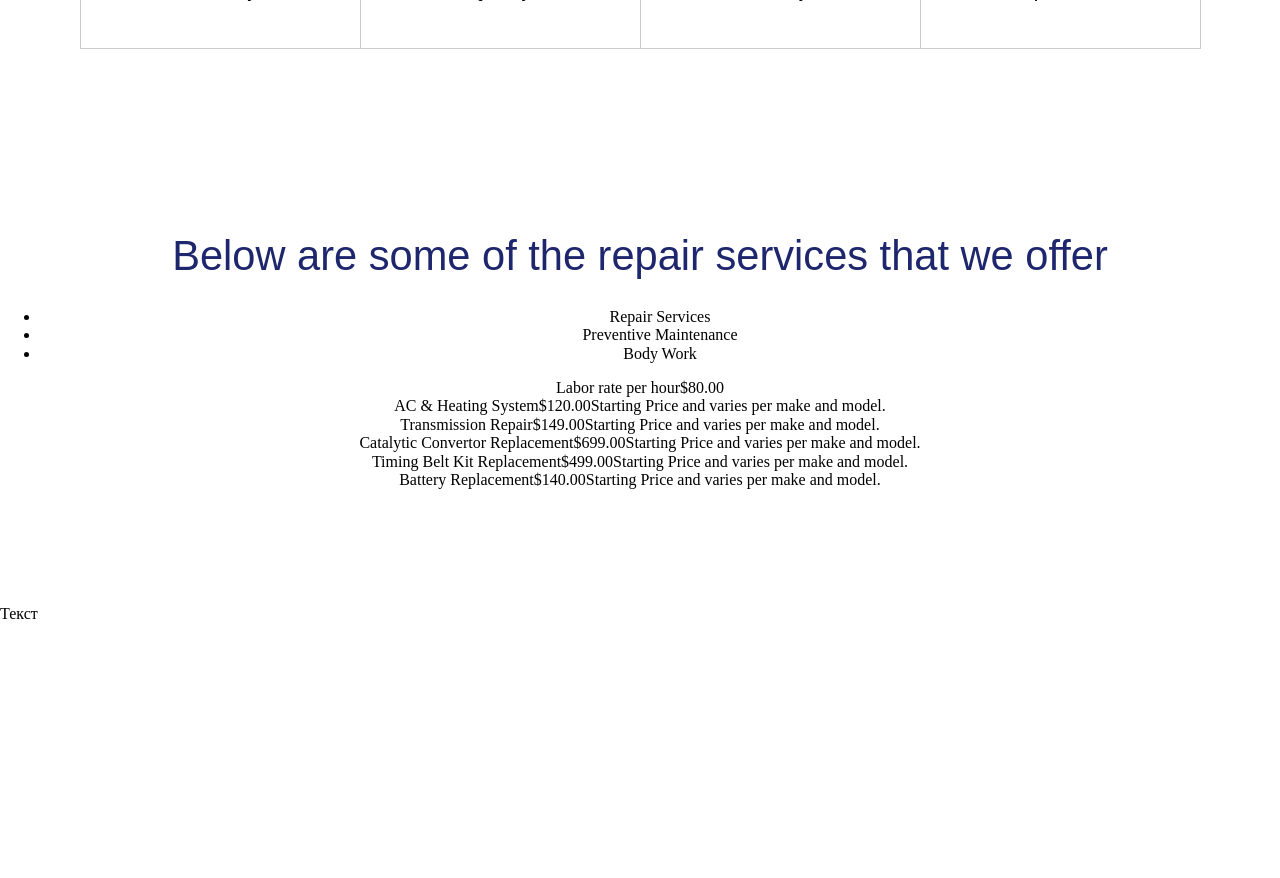
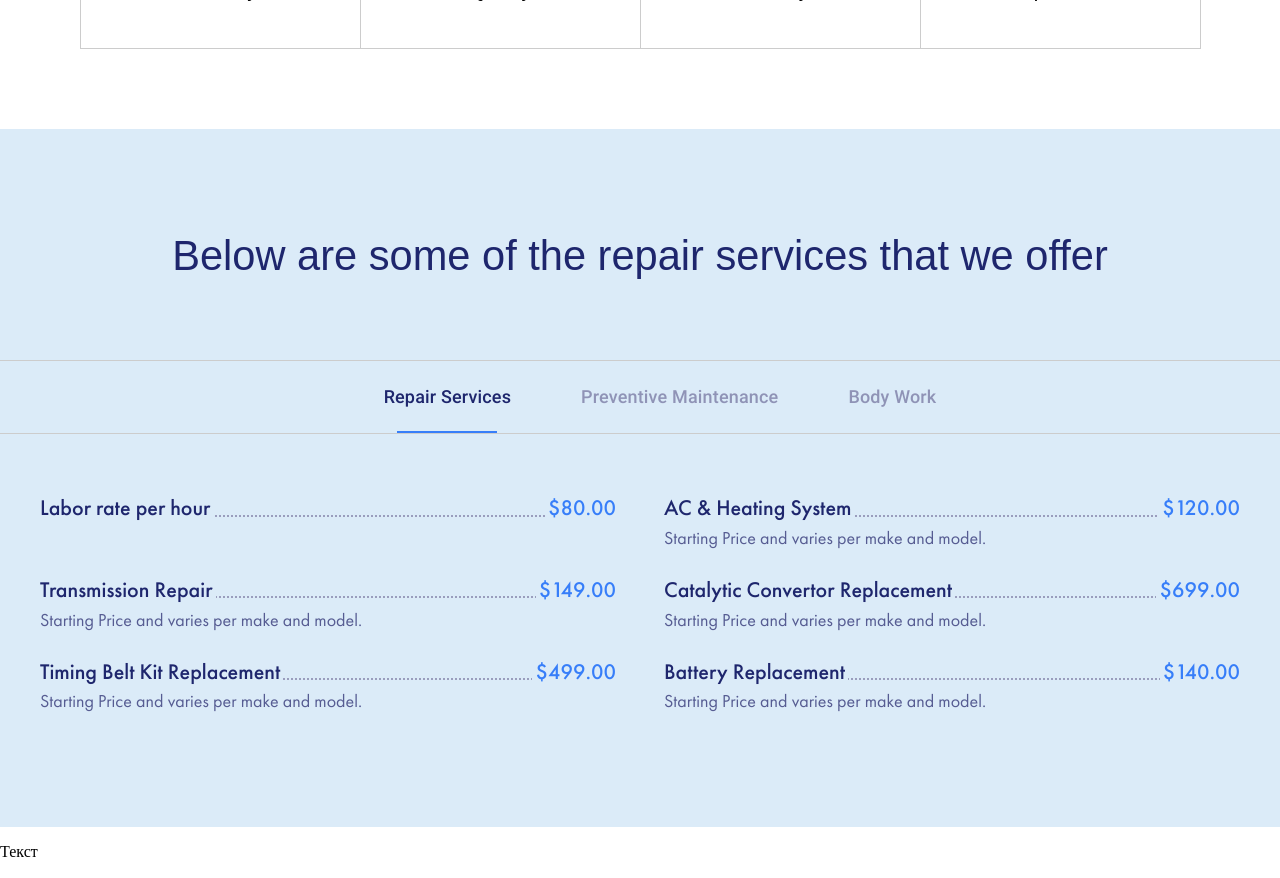
Before and after one commit to xKairus/mFastAuto, a React (Vite) app: page / in a window 1280 px wide. Shown: the part 4040-4918 px from the top of the page. Before the commit the page ends 4680 px from the top, so only its background shows below. Built offline with nearby package versions, Linux system fonts and the light colour scheme.

Commit message:
dev: add styles for Offer component

```diff
--- a/src/components/KnownFor/KnownFor.module.css
+++ b/src/components/KnownFor/KnownFor.module.css
@@ -22,7 +22,7 @@
   width: 18.75rem;
   height: 13.5rem;
   padding: 2.5rem;
-  border: 1px solid #ccc;
+  border: 1px solid var(--clr-brd-base);
   margin: -1px -1px 0 0;
   gap: 2.5rem;
   position: relative;
--- a/src/components/Lead/Lead.module.css
+++ b/src/components/Lead/Lead.module.css
@@ -4,7 +4,6 @@
   background-repeat: no-repeat;
   background-position: center top;
   background-size: 100%;
-  /* padding: 15.5rem 0; */
 }
 
 .container {
--- a/src/components/Offer/Offer.module.css
+++ b/src/components/Offer/Offer.module.css
@@ -1,4 +1,53 @@
 .offer {
-    padding: 6.25rem 0;
-    text-align: center;
+  padding: 6.25rem 0;
+  text-align: center;
+  background-color: var(--clr-bg-second);
 }
+
+.services {
+  display: flex;
+  justify-content: center;
+  list-style: none;
+  border-top: solid 1px var(--clr-brd-base);
+  border-bottom: solid 1px var(--clr-brd-base);
+  margin: 4.75rem 0 3rem;
+}
+
+.service {
+  color: color-mix(in srgb, var(--clr-tp-base) 50%, white);
+  font-family: var(--ff-forth);
+  font-size: var(--fs-base);
+  letter-spacing: 0.16px;
+  font-weight: 500;
+  padding: 1.625rem 2.1875rem;
+}
+
+.active {
+  color: var(--clr-tp-base);
+  position: relative;
+  isolation: isolate;
+}
+
+.active::after {
+    content: "";
+    position: absolute;
+    z-index: -1;
+    inset: 0;
+    border-bottom: 2px solid var(--clr-acc-base);
+    scale: 1 1;
+    transition: scale 450ms;
+    width: 100px;
+    left: 50%;
+    transform: translate(-50%);
+}
+
+.list {
+  display: flex;
+  justify-content: center;
+}
+
+.item {
+  display: grid;
+  column-gap: 3rem;
+  grid-template-columns: repeat(2, 36rem);
+}
--- a/src/components/Offer/Offer.tsx
+++ b/src/components/Offer/Offer.tsx
@@ -1,37 +1,69 @@
-import styles from "./Offer.module.css";
+import styles from "./Offer.module.css"
 import {
   sectionHeaders,
   repairServices,
   preventiveMaintenance,
   bodyWork,
-} from "./../../data/typography.tsx";
-import { SectionHeader } from "../SectionHeader/SectionHeader";
-import PriceList from "../PriceList/PriceList.tsx";
-import { useState } from "react";
+} from "./../../data/typography.tsx"
+import { SectionHeader } from "../SectionHeader/SectionHeader"
+import PriceList from "../PriceList/PriceList.tsx"
+import { useState } from "react"
 
 interface Service {
-  title: string;
-  price: string;
-  desc?: string;
+  title: string
+  price: string
+  desc?: string
 }
 
 export default function Offer() {
-  const [selectedOffer, setSelectedOffer] = useState<Service[]>(repairServices);
+  const [selectedOffer, setSelectedOffer] = useState<Service[]>(repairServices)
+  const [activeList, setActiveList] = useState<string>("Repair Services")
+
+  const handleServiceClick = (services: Service[], listName: string) => {
+    setSelectedOffer(services)
+    setActiveList(listName)
+  }
 
   return (
     <section className={styles.offer}>
       <SectionHeader {...sectionHeaders.offer} />
       <div>
-        <ul>
-          <li onClick={() => setSelectedOffer(repairServices)}>
+        <ul className={styles.services}>
+          <li
+            className={`${styles.service} ${
+              activeList === "Repair Services" && styles.active
+            }`}
+            onClick={() =>
+              handleServiceClick(repairServices, "Repair Services")
+            }
+          >
             Repair Services
           </li>
-          <li onClick={() => setSelectedOffer(preventiveMaintenance)}>
+          <li
+            className={`${styles.service} ${
+              activeList === "Preventive Maintenance" && styles.active
+            }`}
+            onClick={() =>
+              handleServiceClick(
+                preventiveMaintenance,
+                "Preventive Maintenance"
+              )
+            }
+          >
             Preventive Maintenance
           </li>
-          <li onClick={() => setSelectedOffer(bodyWork)}>Body Work</li>
+          <li
+            className={`${styles.service} ${
+              activeList === "Body Work" && styles.active
+            }`}
+            onClick={() => handleServiceClick(bodyWork, "Body Work")}
+          >
+            Body Work
+          </li>
         </ul>
       </div>
+      <div className={styles.list}>
+        <div className={styles.item}>
           {selectedOffer.map((service, index) => (
             <PriceList
               key={index}
@@ -40,6 +72,8 @@ export default function Offer() {
               desc={service.desc}
             />
           ))}
+        </div>
+      </div>
     </section>
-  );
+  )
 }
--- a/src/components/PriceList/PriceList.module.css
+++ b/src/components/PriceList/PriceList.module.css
@@ -0,0 +1,53 @@
+.item {
+  margin: 0.75rem 0 0.75rem;
+  font-family: var(--ff-third);
+  font-size: var(--fs-big);
+  line-height: 1.8rem;
+  font-weight: 500;
+  text-align: left;
+}
+
+.job {
+  color: var(--clr-tp-base);
+}
+
+.line {
+  position: relative;
+}
+
+.line:before {
+  --color: color-mix(in srgb, var(--clr-tp-base) 45%, white);
+  content: "";
+  position: absolute;
+  bottom: 0.4rem;
+  width: 100%;
+  border-bottom: 2px dotted var(--color);
+}
+
+.job {
+  position: relative;
+  color: var(--clr-tp-base);
+  background-color: var(--clr-bg-second);
+  display: inline;
+  z-index: 1;
+  padding-right: 0.2rem;
+}
+
+.price {
+  color: var(--clr-acc-base);
+  background-color: var(--clr-bg-second);
+  position: absolute;
+  bottom: 0;
+  right: 0;
+  text-align: right;
+  z-index: 2;
+  padding-left: 0.2rem;
+}
+
+.info {
+  margin-top: 0.5rem;
+  font-weight: 400;
+  font-size: var(--fs-base);
+  line-height: 1.5rem;
+  color: color-mix(in srgb, var(--clr-tp-base) 75%, white);
+}
--- a/src/components/PriceList/PriceList.tsx
+++ b/src/components/PriceList/PriceList.tsx
@@ -1,22 +1,21 @@
-import styles from "./PriceList.module.css";
+import styles from "./PriceList.module.css"
 
 interface PLProps {
-  title: string;
-  price: string;
-  desc?: string;
+  title: string
+  price: string
+  desc?: string
 }
 
 const PriceList: React.FC<PLProps> = ({ title, price, desc }) => {
   return (
-    <div>
-      <div>
-        <span>{title}</span>
-        <span></span>
-        <span>{price}</span>
-        <span>{desc}</span>
+    <div className={styles.item}>
+      <div className={styles.line}>
+        <span className={styles.job}>{title}</span>
+        <span className={styles.price}>{price}</span>
       </div>
+      <span className={styles.info}>{desc}</span>
     </div>
-  );
-};
+  )
+}
 
-export default PriceList;
+export default PriceList
--- a/src/styles/variables.css
+++ b/src/styles/variables.css
@@ -20,6 +20,8 @@
   --clr-btn-second: #f0bb1f;
   --clr-btn-third: #006380;
 
+  --clr-brd-base: #ccc;
+
   --fs-h1: 3.75rem;
   --fs-h2: 2.6rem;
   --fs-h3: 2.1rem;
@@ -32,7 +34,7 @@
   --fs-smaller: 1rem;
   --fs-base: 1.125rem;
   --fs-bigger: 1.25rem;
-  --fs-big: 2rem;
+  --fs-big: 1.375rem;
   --fs-biggest: 2.5rem;
 
   --ff-base: "Helvetica Neue", Helvetica, Arial, sans-serif;
```
Lines whose indentation alone changed are shown as unchanged.
